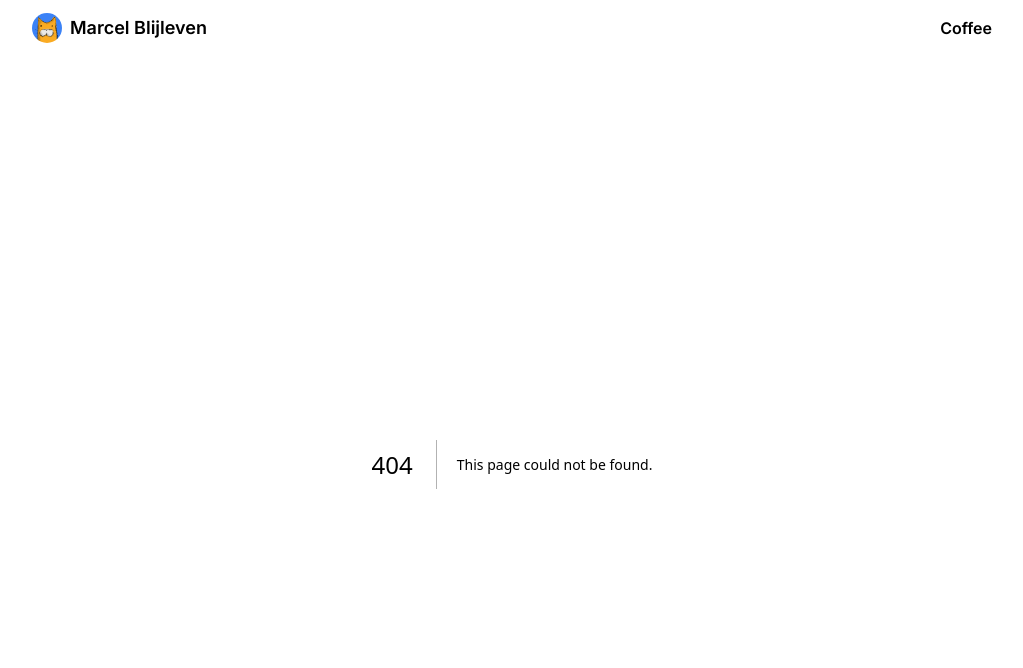
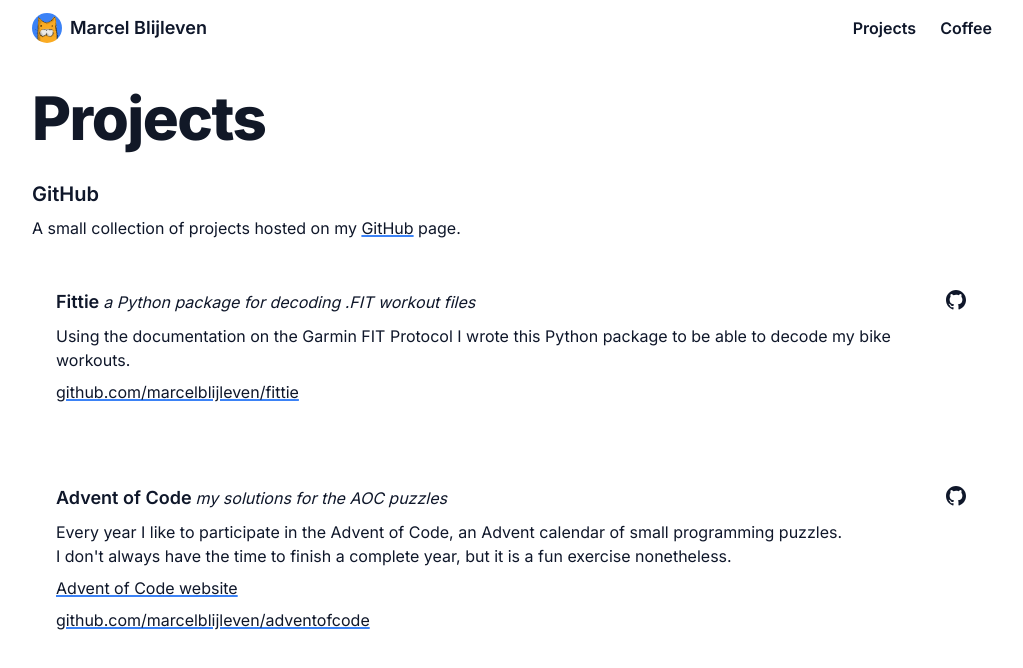
Before and after one commit to marcelblijleven/marcelblijleven.com, a Next.js app: page /projects in a window 1280 px wide. Before the commit this address had no page. Shown: the top 668 px of the page, without its empty margins (128-1151 px from the left). Built offline with nearby package versions, Linux system fonts and the light colour scheme.

Commit message:
feat: add projects

```diff
--- a/src/app/coffee/components/CardStats.tsx
+++ b/src/app/coffee/components/CardStats.tsx
@@ -16,10 +16,10 @@ interface StatsProps {
 
 function Stats(props: StatsProps) {
     return (
-        <div className={"min-w-fit"}>
+        <div className={"min-w-full md:min-w-fit"}>
             <Card>
-                <div className={"flex flex-col items-center pointer-events-none select-none"}>
-                    <p className={"text-sm md:text-md font-semibold whitespace-nowrap"}>{props.label}</p>
+                <div className={"flex flex-col items-start md:items-center pointer-events-none select-none"}>
+                    <p className={"text-xs md:text-md font-semibold whitespace-nowrap"}>{props.label}</p>
                     <p className={"text-2xl font-extrabold leading-9 tracking-tight text-gray-900 dark:text-gray-100 sm:text-xl sm:leading-10 md:text-5xl md:leading-14"}>
                         {props.value}
                     </p>
@@ -43,7 +43,7 @@ export default function CardStats(props: Props) {
     const timeSinceLastCoffee = getNaturalDate(props.lastBrew);
 
     return (
-        <div className={"flex flex-wrap items-center justify-center gap-2 mb-4"}>
+        <div className={"flex flex-row flex-wrap items-center justify-center gap-2 mb-4"}>
             {averageWeight && <Stats label={"Avg. grind weight"} value={`${averageWeight} gr`} />}
             {averageBrewsPerDay && <Stats label={"Avg. brews per day"} value={averageBrewsPerDay} />}
             {totalBrews && <Stats label={"Total brews"} value={totalBrews} />}
--- a/src/app/coffee/page.tsx
+++ b/src/app/coffee/page.tsx
@@ -20,9 +20,7 @@ export default function Coffee() {
                         this website using an iOS shortcut.
                     </p>
                     <p>
-                        <Link className={
-                            "decoration-2 decoration-blue-500 underline hover:text-blue-500"
-                        } href={"/coffee/upload"}>Click here</Link> if you want to upload and visualize your own data.
+                        <Link className={"link"} href={"/coffee/upload"}>Click here</Link> if you want to upload and visualize your own data.
                     </p>
                 </TextSection>
                 <Statistics {...statistics} uploaded={false}/>
--- a/src/app/globals.css
+++ b/src/app/globals.css
@@ -23,6 +23,14 @@ body {
 }
 
 @layer components {
+  .link {
+    @apply max-w-max decoration-2 decoration-blue-500 underline;
+  }
+
+  .link:hover {
+    @apply bg-blue-500 text-white;
+  }
+
   .background-gradient {
     @apply bg-gradient-to-tr from-slate-50 to-slate-100;
   }
--- a/src/app/page.tsx
+++ b/src/app/page.tsx
@@ -1,9 +1,25 @@
 import Intro from "@/app/Intro";
+import TextSection from "@/components/TextSection";
+import Link from "next/link";
 
 export default function Home() {
-  return (
-      <>
-          <Intro title={"Hi"} description={"Not much to see here yet.."} />
-      </>
-  )
+
+    return (
+        <>
+            <Intro title={"Hi there, I'm Marcel 👋"}/>
+            <TextSection>
+                <p>
+                    I&apos;m a software developer from the Netherlands.
+                    I love to automate the boring stuff and I have a strong focus on code quality.
+                </p>
+                <p>
+                    Here you can find some of my <Link className={"link"} href={"/projects"}>projects</Link>.
+                    Find out what kind of coffee I&apos;ve been drinking <Link className={"link"} href={"/coffee"}>here</Link>.
+                </p>
+                <p>
+                    <Link className={"link"} href={"https://www.github.com/marcelblijleven"}>github.com/marcelblijleven</Link>
+                </p>
+            </TextSection>
+        </>
+    )
 }
--- /dev/null
+++ b/src/app/projects/page.tsx
@@ -0,0 +1,61 @@
+import Intro from "@/app/Intro";
+import TextSection from "@/components/TextSection";
+import Link from "next/link";
+import {createElement, ReactNode} from "react";
+import GitHubIcon from "@/components/icons/GithubIcon";
+
+const stripHttps = (url: string) => url.split("https://www.")[1];
+
+function Project(props: {title: string, url: string, children: ReactNode, shortDescription: string, icon: ReactNode}) {
+    return (
+        <div className={"flex flex-col gap-2 px-4 py-4 md:px-6 md:py-8 hover:shadow"}>
+            <div className={"flex align-baseline justify-between"}>
+                <div className={"flex flex-col md:flex-row gap-0 md:gap-1 items-baseline"}>
+                    <h3 className={"text-lg font-semibold"}>{props.title}</h3>
+                    <span className={"text-md italic font-normal"}>{props.shortDescription}</span>
+                </div>
+                {props.icon && <Link href={props.url}>{createElement(props.icon)}</Link>}
+            </div>
+            {props.children}
+            <Link className={"link"} href={props.url}>{stripHttps(props.url)}</Link>
+        </div>
+    )
+}
+
+export default function ProjectPage() {
+    return (
+        <>
+            <Intro title={"Projects"} description={""}/>
+            <TextSection heading={"GitHub"}>
+                <p>
+                    A small collection of projects hosted on my <Link className={"link"} href={"https://www.github.com/marcelblijleven"}>GitHub</Link> page.
+                </p>
+            </TextSection>
+            <div className={"flex flex-col gap-4 mb-4"}>
+                <Project
+                    title={"Fittie"}
+                    shortDescription={"a Python package for decoding .FIT workout files"}
+                    url={"https://www.github.com/marcelblijleven/fittie"}
+                    icon={GitHubIcon}
+                >
+                    <p>
+                        Using the documentation on the Garmin FIT Protocol I wrote this Python package to be able to decode
+                        my bike workouts.
+                    </p>
+                </Project>
+                <Project
+                    title={"Advent of Code"}
+                    shortDescription={"my solutions for the AOC puzzles"}
+                    url={"https://www.github.com/marcelblijleven/adventofcode"}
+                    icon={GitHubIcon}
+                >
+                    <p>
+                        Every year I like to participate in the Advent of Code, an Advent calendar of small programming puzzles.<br />
+                        I don&apos;t always have the time to finish a complete year, but it is a fun exercise nonetheless.
+                    </p>
+                    <Link className={"link"} href={"https://www.adventofcode.com"}>Advent of Code website</Link>
+                </Project>
+            </div>
+        </>
+    )
+}
--- a/src/components/Card.tsx
+++ b/src/components/Card.tsx
@@ -8,7 +8,7 @@ interface Props {
 export default function Card(props: Props) {
     return (
         <div
-            className={"flex items-center background-gradient border border-slate-600/25 dark:border-slate-100/25 rounded-2xl px-6 py-8"}
+            className={"flex items-center background-gradient border border-slate-600/25 dark:border-slate-100/25 rounded-2xl px-3 py-3 md:px-6 md:py-8"}
             onClick={props.onClick}
         >
             {props.children}
--- a/src/components/ClickableText.tsx
+++ b/src/components/ClickableText.tsx
@@ -5,7 +5,7 @@ interface Props {
 
 export default function ClickableText(props: Props) {
     return (
-        <p onClick={props.onClick} className={"text-slate-900 dark:text-slate-100 underline decoration-2 decoration-blue-500 hover:text-blue-500 cursor-pointer"}>
+        <p onClick={props.onClick} className={"text-slate-900 dark:text-slate-100 link cursor-pointer"}>
             {props.text}
         </p>
     )
--- a/src/components/Header.tsx
+++ b/src/components/Header.tsx
@@ -1,4 +1,3 @@
-"use client"
 
 import Link from "next/link";
 import Avatar from "@/components/Avatar";
@@ -13,14 +12,15 @@ export default function Header() {
                     <Link href={"/"}>
                         <Avatar />
                     </Link>
-                    <Link className={"hidden md:block hover:underline hover:decoration-sky-600 hover:decoration-4 font-semibold text-lg"} href={"/"}>
+                    <Link className={"hidden md:block link no-underline font-semibold text-lg"} href={"/"}>
 
                         <span>Marcel Blijleven</span>
                     </Link>
                     </div>
                     <nav>
                         <div className={"flex gap-4 md:gap-6 font-semibold"}>
-                            <Link className={"hover:underline hover:decoration-4 hover:decoration-sky-600"} href={"/coffee"}>Coffee</Link>
+                            <Link className={"link no-underline"} href={"/projects"}>Projects</Link>
+                            <Link className={"link no-underline"} href={"/coffee"}>Coffee</Link>
                         </div>
                     </nav>
                 </div>
--- a/src/components/TextSection.tsx
+++ b/src/components/TextSection.tsx
@@ -1,8 +1,8 @@
 import {ReactNode} from "react";
 
-const TextSection = (props: {heading: string, children: ReactNode}) => (
-    <div className={"max-w-xl mb-4"}>
-        <h2 className={"text-xl font-semibold mb-2"}>{props.heading}</h2>
+const TextSection = (props: {heading?: string, children: ReactNode}) => (
+    <div className={"max-w-2xl mb-4"}>
+        {props.heading && (<h2 className={"text-xl font-semibold mb-2"}>{props.heading}</h2>)}
         <div className={"space-y-2 text-slate-900 dark:text-slate-100"}>
             {props.children}
         </div>
--- /dev/null
+++ b/src/components/icons/GithubIcon.tsx
@@ -0,0 +1,10 @@
+export default function GitHubIcon() {
+    return (
+        <svg viewBox="0 0 24 24" aria-hidden="true" className="h-6 w-6 fill-slate-900">
+            <path fillRule="evenodd" clipRule="evenodd"
+                  d="M12 2C6.477 2 2 6.463 2 11.97c0 4.404 2.865 8.14 6.839 9.458.5.092.682-.216.682-.48 0-.236-.008-.864-.013-1.695-2.782.602-3.369-1.337-3.369-1.337-.454-1.151-1.11-1.458-1.11-1.458-.908-.618.069-.606.069-.606 1.003.07 1.531 1.027 1.531 1.027.892 1.524 2.341 1.084 2.91.828.092-.643.35-1.083.636-1.332-2.22-.251-4.555-1.107-4.555-4.927 0-1.088.39-1.979 1.029-2.675-.103-.252-.446-1.266.098-2.638 0 0 .84-.268 2.75 1.022A9.607 9.607 0 0 1 12 6.82c.85.004 1.705.114 2.504.336 1.909-1.29 2.747-1.022 2.747-1.022.546 1.372.202 2.386.1 2.638.64.696 1.028 1.587 1.028 2.675 0 3.83-2.339 4.673-4.566 4.92.359.307.678.915.678 1.846 0 1.332-.012 2.407-.012 2.734 0 .267.18.577.688.48 3.97-1.32 6.833-5.054 6.833-9.458C22 6.463 17.522 2 12 2Z">
+
+            </path>
+        </svg>
+    )
+}
```
